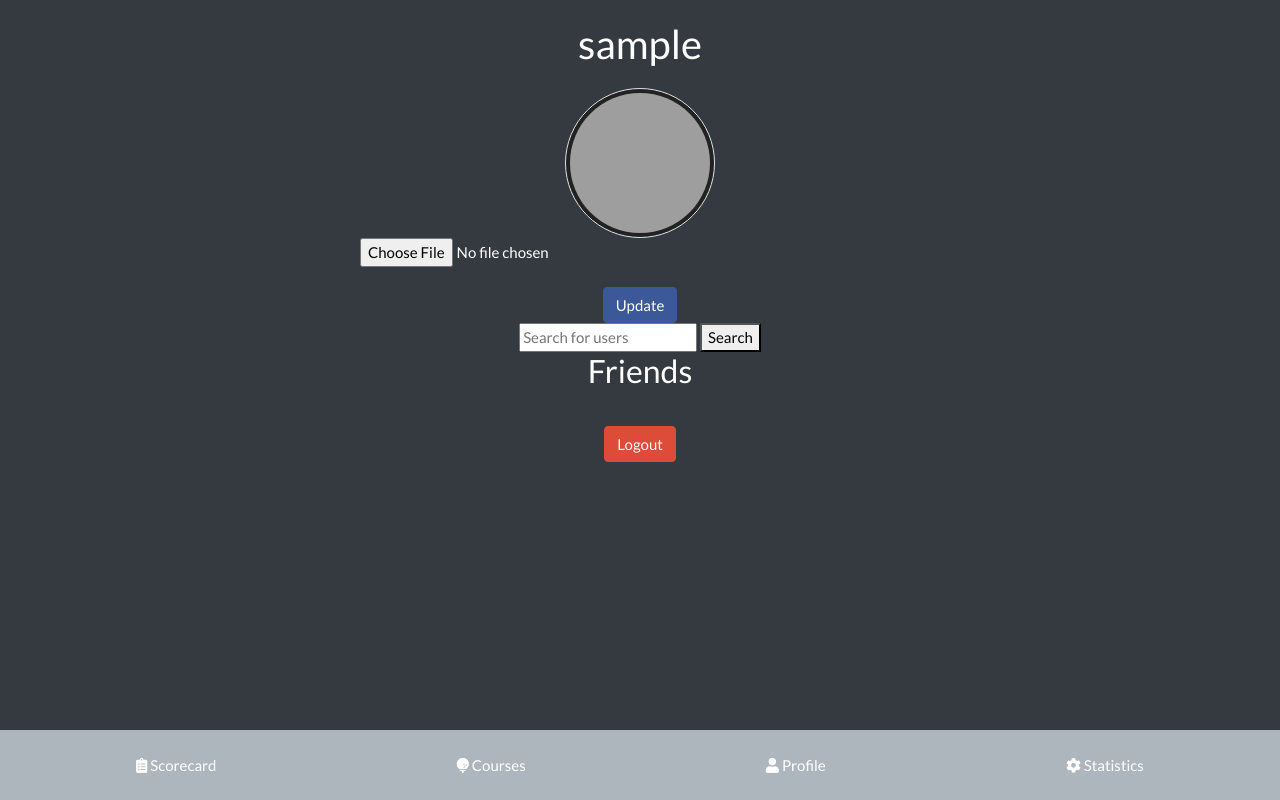
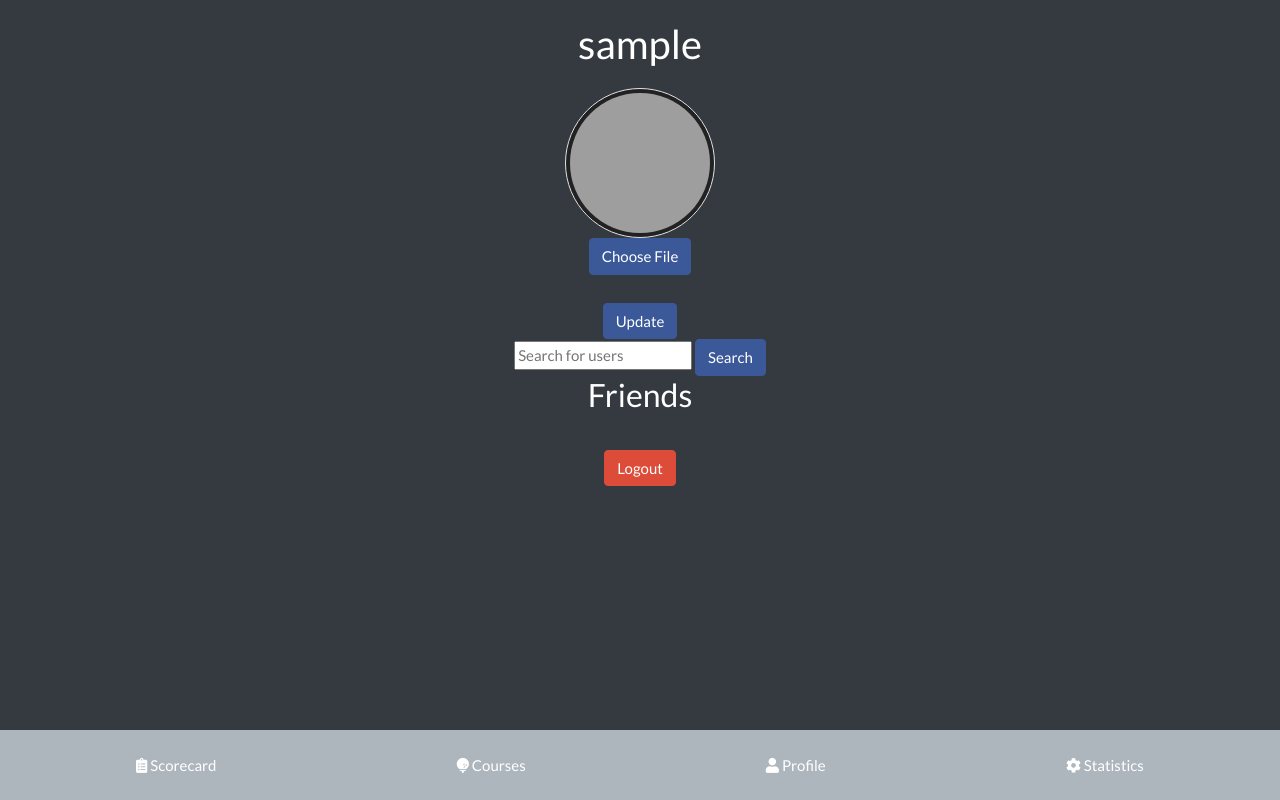
Before and after one commit to webcamleif/dg, a Flask app: page /profile in a window 1280 px wide. Run offline with Flask 3, Linux system fonts and the light colour scheme; the visitor is signed in with stand-in values (Sample User, id 1); data that the repository does not hold is empty; some libraries are stand-ins or nearby versions; grey boxes are pictures that could not be loaded.

Commit message:
Styling for profile

```diff
--- a/static/styles.css
+++ b/static/styles.css
@@ -429,3 +429,10 @@ tr:hover {
     height: 50px;        /* Adjust height as needed */
     margin-right: 10px;  /* Space between image and text */
 }
+#update-button {
+    margin-bottom: 20px; /* Adjust value as needed */
+}
+#logout-button {
+    align-self: center;
+    margin-bottom: 20px; /* Adjust value as needed */
+}
--- a/templates/profile.html
+++ b/templates/profile.html
@@ -5,13 +5,14 @@
     <img src="{{ url_for('static', filename='images/' + (user.profile_pic if user.profile_pic else user.display_name + '.png')) }}" class="img-thumbnail profile-image">
     <form method="POST" enctype="multipart/form-data" class="profile-form">
         <div class="form-group">
-            <input type="file" class="form-control-file" id="photo" name="photo">
+            <label for="picture" class="btn btn-primary">Choose File</label>
+            <input type="file" id="picture" name="picture" style="display: none;">
         </div>
         <button type="submit" class="btn btn-primary">Update</button>
     </form>
     <form onsubmit="searchUsers(); return false;">
         <input type="text" id="query" name="query" placeholder="Search for users" required>
-        <button type="submit">Search</button>
+        <button type="submit" class="btn btn-primary">Search</button>
     </form>
     <h3>Friends</h3>
     <ul>
```
